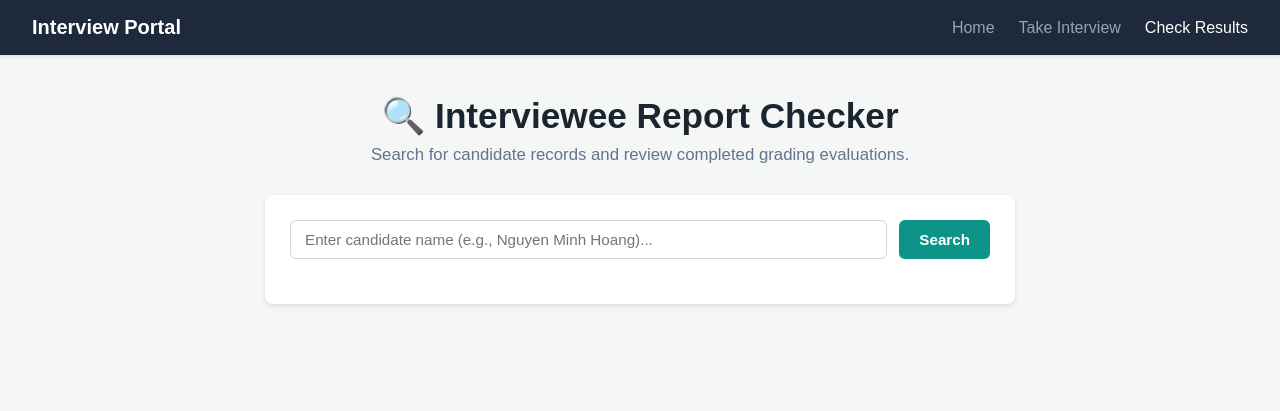
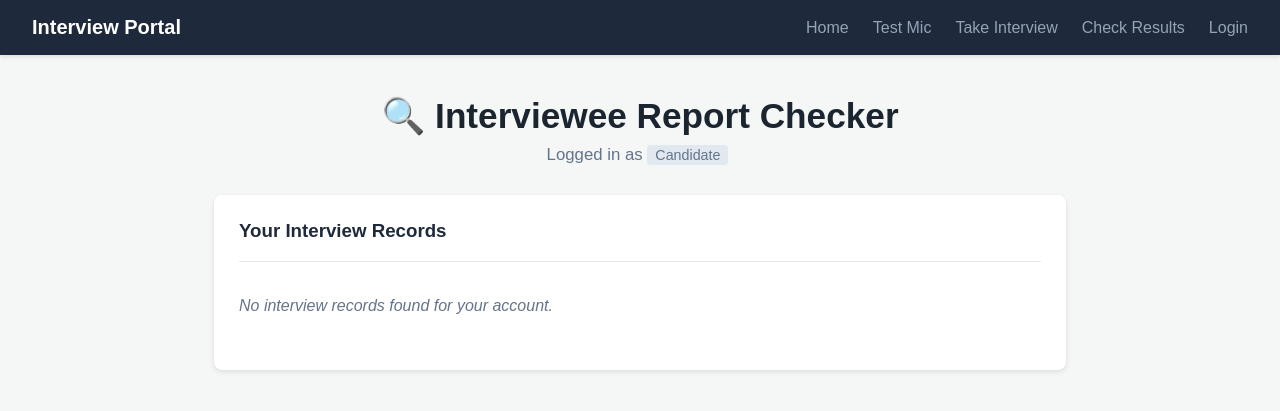
Before and after one commit to ngminhhoang2006/AI-Interviewer-Project, a Flask app: template templates/checker.html in a window 1280 px wide. Shown: the top 411 px of the page. Run offline with Flask 3, Linux system fonts and the light colour scheme; the template is opened without the code that fills it, so the values that code supplies are empty; some libraries are stand-ins or nearby versions.

Commit message:
Add files via upload

```diff
--- a/templates/base.html
+++ b/templates/base.html
@@ -16,6 +16,12 @@
             <li><a href="/mic_test" class="{% if request.path == '/mic_test' %}active{% endif %}">Test Mic</a></li>
             <li><a href="/interview_portal" class="{% if '/interview' in request.path or request.path == '/interview_portal' %}active{% endif %}">Take Interview</a></li>
             <li><a href="/results_checker" class="{% if '/results' in request.path or request.path == '/results_checker' %}active{% endif %}">Check Results</a></li>
+
+            {% if current_user.is_authenticated %}
+                <li><a href="{{ url_for('logout') }}">Logout ({{ current_user.username }})</a></li>
+            {% else %}
+                <li><a href="{{ url_for('login') }}">Login</a></li>
+            {% endif %}
         </ul>
     </nav>
 
--- a/templates/checker.html
+++ b/templates/checker.html
@@ -1,45 +1,77 @@
-<!DOCTYPE html>
-<html lang="en">
-<head>
-    <meta charset="UTF-8">
-    <meta name="viewport" content="width=device-width, initial-scale=1.0">
-    <title>Interviewee Report Checker</title>
-    <link rel="stylesheet" href="{{ url_for('static', filename='style.css') }}">
-</head>
-<body>
+{% extends "base.html" %}
 
-<nav class="navbar">
-    <a href="/" class="brand">Interview Portal</a>
-    <ul class="nav-links">
-        <li><a href="/">Home</a></li>
-        <li><a href="/interview_portal">Take Interview</a></li>
-        <li><a href="/results_checker" class="active">Check Results</a></li>
-    </ul>
-</nav>
+{% block title %}Interviewee Report Checker - AI Interview Portal{% endblock %}
 
-<div class="main-container">
+{% block content %}
 <div class="page-header">
     <h1>🔍 Interviewee Report Checker</h1>
-        <p class="subtitle">Search for candidate records and review completed grading evaluations.</p>
+    <p class="subtitle">
+        Logged in as <strong>{{ current_user.username }}</strong>
+        <span class="badge" style="background: #e2e8f0; padding: 2px 8px; border-radius: 4px; font-size: 0.85em;">
+            {{ 'Admin' if is_admin else 'Candidate' }}
+        </span>
+    </p>
 </div>
 
-    <div class="card search-card">
-        <div class="search-box">
-            <input type="text" id="searchInput" placeholder="Enter candidate name (e.g., Nguyen Minh Hoang)..." onkeyup="if(event.key === 'Enter') searchCandidate()">
-            <button class="btn btn-teal" onclick="searchCandidate()">Search</button>
+<div class="card">
+    <h3>Your Interview Records</h3>
+    <hr class="divider">
+
+    {% if results %}
+    <table class="table" style="width: 100%; border-collapse: collapse; margin-top: 15px;">
+        <thead>
+            <tr style="background-color: #f1f5f9; text-align: left; height: 40px;">
+                {% if is_admin %}
+                <th style="padding: 8px;">User ID</th>
+                {% endif %}
+                <th style="padding: 8px;">Candidate Name</th>
+                <th style="padding: 8px;">Language</th>
+                <th style="padding: 8px;">CV Score</th>
+                <th style="padding: 8px;">Interview Score</th>
+                <th style="padding: 8px;">Feedback</th>
+                <th style="padding: 8px;">Date</th>
+            </tr>
+        </thead>
+        <tbody>
+            {% for r in results %}
+            <tr style="border-bottom: 1px solid #e2e8f0; height: 45px;">
+                {% if is_admin %}
+                <td style="padding: 8px;">{{ r.user_id }}</td>
+                {% endif %}
+                <td style="padding: 8px;"><strong>{{ r.candidate_name }}</strong></td>
+                <td style="padding: 8px;">{{ r.language }}</td>
+                <td style="padding: 8px;">{{ r.cv_score if r.cv_score else 'N/A' }}</td>
+                <td style="padding: 8px;">{{ r.interview_score if r.interview_score else 'N/A' }}</td>
+                <td style="padding: 8px;">{{ r.feedback_reason }}</td>
+                <td style="padding: 8px;">{{ r.created_at.strftime('%Y-%m-%d %H:%M') }}</td>
+            </tr>
+            {% endfor %}
+        </tbody>
+    </table>
+    {% else %}
+    <p class="empty-msg" style="padding: 20px 0; color: #64748b;">No interview records found for your account.</p>
+    {% endif %}
 </div>
 
-        <div id="searchResults" class="results-container"></div>
+{% if is_admin %}
+<!-- File-Based Folder Search Section (Visible Only to Admin) -->
+<div class="card search-card" style="margin-top: 20px;">
+    <h3>Admin File Report Search</h3>
+    <p class="subtitle">Search generated Markdown (.md) reports on disk.</p>
+    <div class="search-box" style="display: flex; gap: 10px; margin-top: 10px;">
+        <input type="text" id="searchInput" placeholder="Enter candidate name..." class="form-select" onkeyup="if(event.key === 'Enter') searchCandidate()">
+        <button class="btn btn-teal" onclick="searchCandidate()">Search Files</button>
+    </div>
+    <div id="searchResults" class="results-container" style="margin-top: 15px;"></div>
 </div>
 
-    <div id="reportContainer" class="card report-view hidden">
-        <div class="report-header">
+<div id="reportContainer" class="card report-view hidden" style="margin-top: 20px;">
+    <div class="report-header" style="display: flex; justify-content: space-between; align-items: center;">
         <h3 id="reportTitle">Candidate Report</h3>
         <button onclick="closeReport()" class="btn btn-outline-danger">Close Report</button>
     </div>
     <hr class="divider">
     <div id="reportContent"></div>
-    </div>
 </div>
 
 <script>
@@ -48,12 +80,9 @@
         const resultsDiv = document.getElementById("searchResults");
         const reportDiv = document.getElementById("reportContainer");
 
-        if (!query) {
-            alert("Please enter a candidate name.");
-            return;
-        }
+        if (!query) return alert("Please enter a candidate name.");
 
-        resultsDiv.innerHTML = "<div class='loading-state'>Searching database...</div>";
+        resultsDiv.innerHTML = "Searching disk records...";
         reportDiv.classList.add("hidden");
 
         try {
@@ -74,25 +103,16 @@
             data.candidates.forEach(cand => {
                 const card = document.createElement("div");
                 card.className = "candidate-item";
+                let reportsHTML = cand.reports.length === 0
+                    ? "<p class='empty-msg'>No report file (.md) found.</p>"
+                    : cand.reports.map(reportName => `
+                        <div class="report-row" style="display: flex; justify-content: space-between; margin-bottom: 8px;">
+                            <span class="file-name">📄 ${reportName}</span>
+                            <button class="btn btn-teal-sm" onclick="viewReport('${cand.folder_path}', '${reportName}')">View</button>
+                        </div>
+                    `).join('');
 
-                let reportsHTML = "";
-                if (cand.reports.length === 0) {
-                    reportsHTML = "<p class='empty-msg'>No report file (.md) found for this candidate.</p>";
-                } else {
-                    cand.reports.forEach(reportName => {
-                        reportsHTML += `
-                            <div class="report-row">
-                                <span class="file-name">📄 ${reportName}</span>
-                                <button class="btn btn-teal-sm" onclick="viewReport('${cand.folder_path}', '${reportName}')">View Report</button>
-                            </div>
-                        `;
-                    });
-                }
-
-                card.innerHTML = `
-                    <h4>Candidate Folder: <strong>${cand.folder_name}</strong></h4>
-                    ${reportsHTML}
-                `;
+                card.innerHTML = `<h4>Candidate Folder: <strong>${cand.folder_name}</strong></h4>${reportsHTML}`;
                 resultsDiv.appendChild(card);
             });
         } catch (err) {
@@ -106,26 +126,17 @@
             headers: { "Content-Type": "application/json" },
             body: JSON.stringify({ folder_path: folderPath, report_filename: reportFilename })
         });
-
         const data = await res.json();
-
-        if (data.error) {
-            alert(data.error);
-            return;
-        }
+        if (data.error) return alert(data.error);
 
         document.getElementById("reportTitle").innerText = `Report: ${data.candidate}`;
         document.getElementById("reportContent").innerHTML = data.content_html;
-
-        const reportDiv = document.getElementById("reportContainer");
-        reportDiv.classList.remove("hidden");
-        reportDiv.scrollIntoView({ behavior: 'smooth' });
+        document.getElementById("reportContainer").classList.remove("hidden");
     }
 
     function closeReport() {
         document.getElementById("reportContainer").classList.add("hidden");
     }
 </script>
-
-</body>
-</html>
+{% endif %}
+{% endblock %}
```
Also changed, not shown: templates/index.html (+4 -22 lines), templates/interview.html (+4 -33 lines), templates/login.html (added, +33 -0 lines), templates/report.html (+4 -22 lines). Lines whose indentation alone changed are shown as unchanged.
